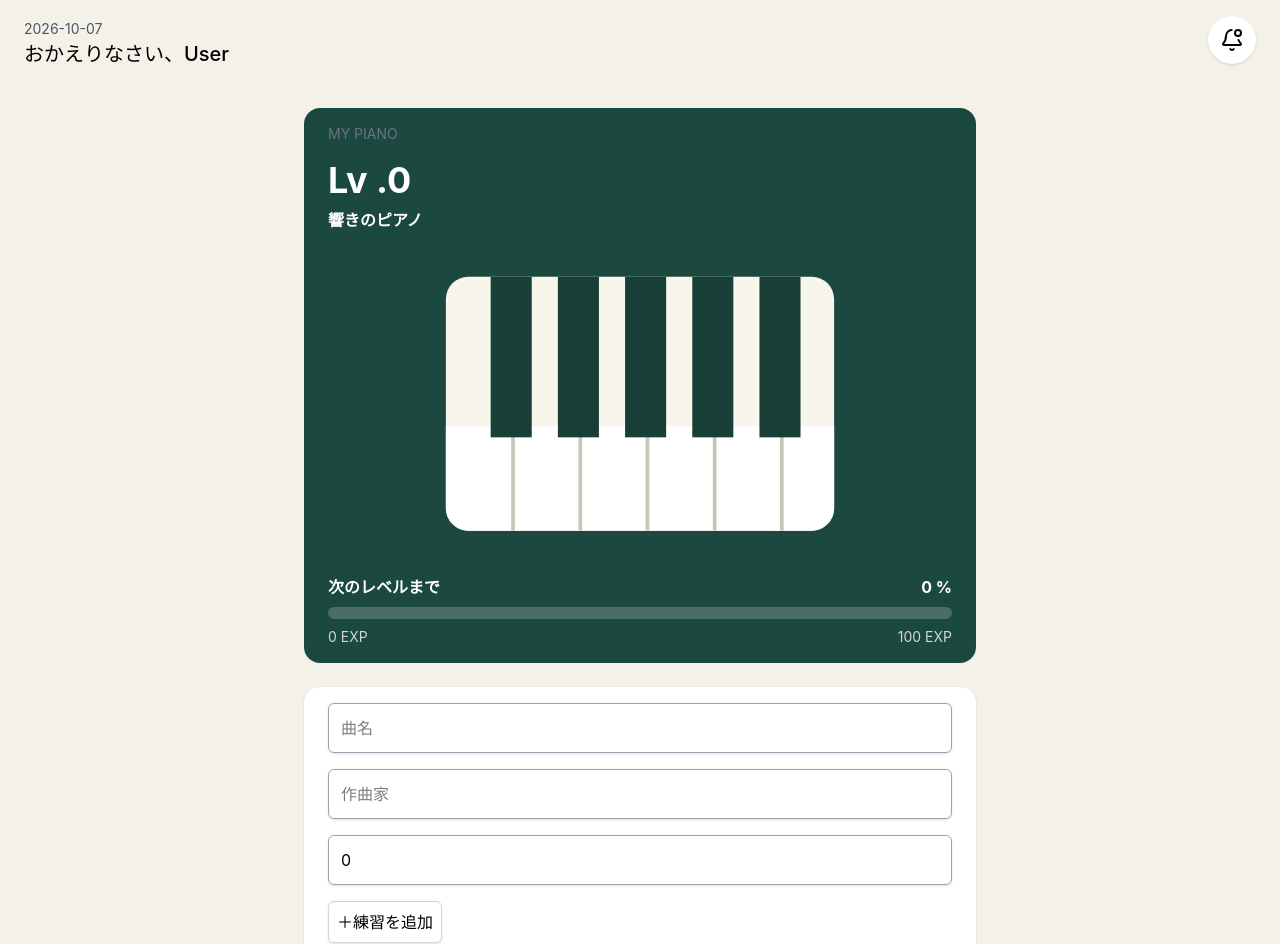
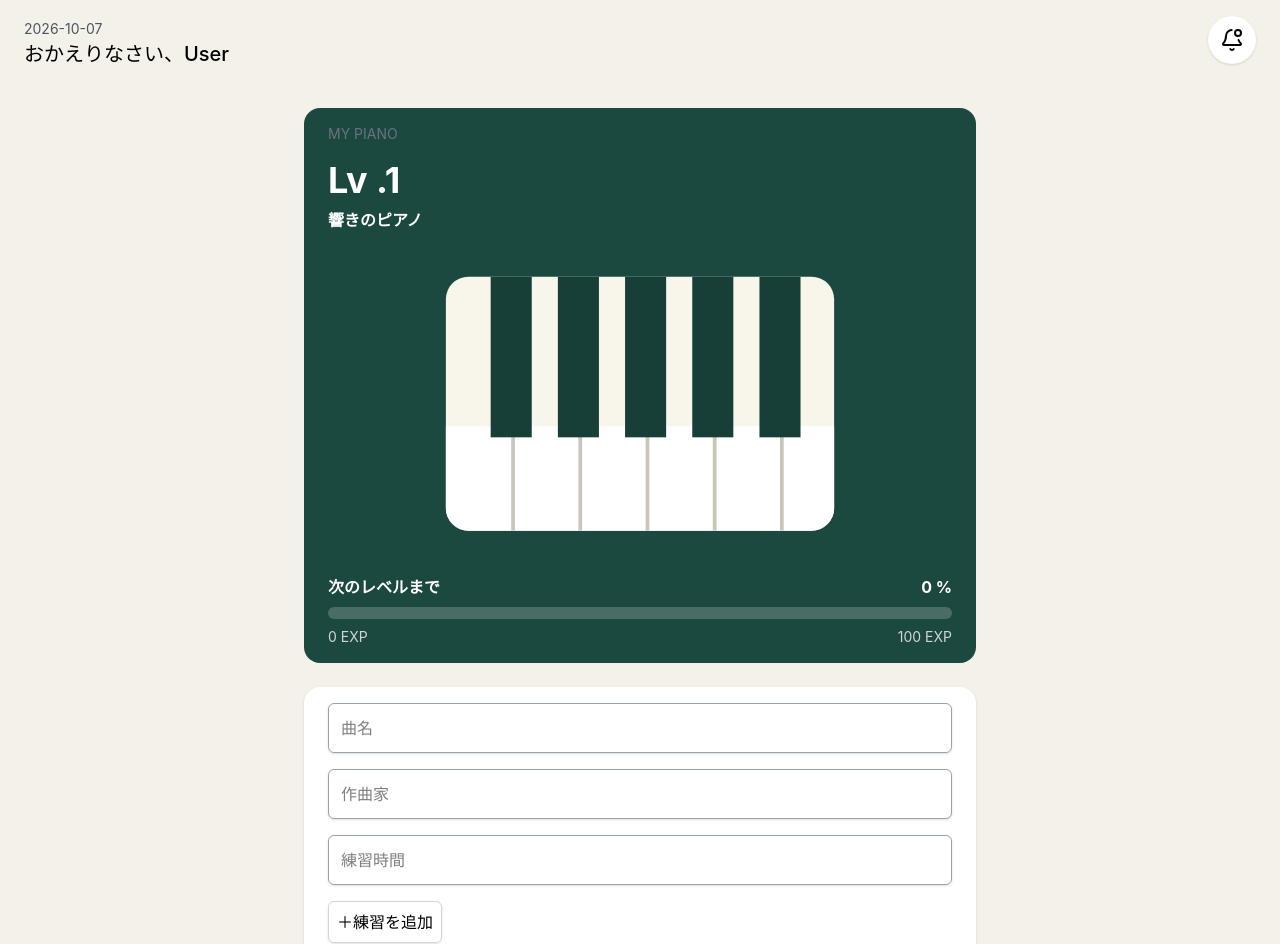
Before and after one commit to sako0515/pianote, a React (Vite) app: page / in a window 1280 px wide. Shown: the top 944 px of the page. Built offline with nearby package versions, Linux system fonts and the light colour scheme.

Commit message:
♻️ コードのリファクタリング

```diff
--- a/src/App.tsx
+++ b/src/App.tsx
@@ -2,56 +2,21 @@ import "./App.css";
 import { BellDot } from "lucide-react";
 import PianoArea from "./components/PianoArea";
 import PianoForm from "./components/PianoForm";
-import { useEffect, useState } from "react";
-import type { PracticeLog } from "./schemas/practice";
 import { toDateString } from "./lib/date";
 import { calclevelInfo, sumMinutes } from "./lib/exp";
+import { usePracticeLogs } from "./hooks/usePracticeLogs";
 
 function App() {
-  const [logs, setLogs] = useState<PracticeLog[]>(() => {
-    const storedLogs = localStorage.getItem("logs"); // return string | null;
-
-    if (storedLogs) {
-      return JSON.parse(storedLogs);
-    }
-    return [];
-  });
-  const [title, setTitle] = useState("");
-  const [author, setAuthor] = useState("");
-  const [practice, setPractice] = useState(0);
+  const { logs, addLog, removeLog } = usePracticeLogs();
 
   const today = toDateString();
   const todayLogs = logs.filter((log) => log.date === today);
   const todayTotal = sumMinutes(todayLogs);
   const levelInfo = calclevelInfo(sumMinutes(logs));
 
-  useEffect(() => {
-    localStorage.setItem("logs", JSON.stringify(logs));
-  }, [logs]);
-
   const handleDelete = (id: string) => {
-    if (!confirm("Sure?")) return;
-    const newLogs = logs.filter((log) => {
-      return log.id !== id;
-    });
-    setLogs(newLogs);
-  };
-
-  const handlePracticeSubmit = (
-    title: string,
-    author: string,
-    practice: number,
-  ) => {
-    setLogs([
-      ...logs,
-      {
-        id: crypto.randomUUID(),
-        title: title,
-        author: author,
-        practice: practice,
-        date: toDateString(),
-      },
-    ]);
+    if (!confirm("この記録を削除しますか？")) return;
+    removeLog(id);
   };
 
   return (
@@ -65,13 +30,7 @@ function App() {
       </header>
       <PianoArea {...levelInfo} />
       <PianoForm
-        title={title}
-        setTitle={setTitle}
-        author={author}
-        setAuthor={setAuthor}
-        practice={practice}
-        setPractice={setPractice}
-        onPracticeSubmit={handlePracticeSubmit}
+        onSubmit={addLog}
       />
       <main className="px-6 py-4  bg-white rounded-2xl w-full max-w-2xl mx-auto mt-6 shadow-sm">
         <div className="flex flex-col mb-4">
--- a/src/components/PianoForm.tsx
+++ b/src/components/PianoForm.tsx
@@ -1,33 +1,33 @@
+import { useState, type FormEvent } from "react";
+
 type PianoFormProps = {
-  title: string;
-  setTitle: (title: string) => void;
-  author: string;
-  setAuthor: (author: string) => void;
-  practice: number;
-  setPractice: (practice: number) => void;
-  onPracticeSubmit: (title: string, author: string, practice: number) => void;
+  onSubmit: (input: {
+    title: string;
+    author: string;
+    practice: number;
+  }) => void;
 };
 
-export default function PianoForm({
-  title,
-  setTitle,
-  author,
-  setAuthor,
-  practice,
-  setPractice,
-  onPracticeSubmit,
-}: PianoFormProps) {
-  const handleSubmit = (e: React.FormEvent<HTMLFormElement>) => {
+export default function PianoForm({ onSubmit }: PianoFormProps) {
+  const [title, setTitle] = useState("");
+  const [author, setAuthor] = useState("");
+  const [practice, setPractice] = useState("");
+
+  const minutes = Number(practice);
+  const isValid =
+    title.trim() !== "" &&
+    author.trim() !== "" &&
+    Number.isInteger(minutes) &&
+    minutes > 0;
+
+  const handleSubmit = (e: FormEvent<HTMLFormElement>) => {
     e.preventDefault();
 
-    const trimedTitle = title.trim();
-    const trimedAuthor = author.trim();
-
-    if (trimedTitle === "" || trimedAuthor === "") return;
-    onPracticeSubmit(trimedTitle, trimedAuthor, practice);
+    if (!isValid) return;
+    onSubmit({ title: title.trim(), author: author.trim(), practice: minutes });
     setTitle("");
     setAuthor("");
-    setPractice(0);
+    setPractice("");
   };
 
   return (
@@ -60,7 +60,7 @@ export default function PianoForm({
           placeholder="練習時間"
           className="mt-4 block border border-gray-400 rounded-md p-3 shadow-sm mr-2 w-full"
           value={practice}
-          onChange={(e) => setPractice(Number(e.target.value))}
+          onChange={(e) => setPractice(e.target.value)}
         />
       </label>
       <button className="mt-4 border border-gray-300 p-2 rounded-md shadow-sm cursor-pointer duration-300 hover:bg-gray-200 active:translate-y-0.5">
--- /dev/null
+++ b/src/hooks/usePracticeLogs.ts
@@ -0,0 +1,39 @@
+import { useEffect, useState } from "react";
+import { practiceLogsSchema, type PracticeLog } from "../schemas/practice";
+import { toDateString } from "../lib/date";
+
+const STORAGE_KEY = "logs";
+
+const loadLogs = (): PracticeLog[] => {
+  const raw = localStorage.getItem(STORAGE_KEY);
+  if (!raw) return [];
+
+  try {
+    const result = practiceLogsSchema.safeParse(JSON.parse(raw));
+    if (result.success) return result.data;
+  } catch {}
+
+  localStorage.setItem(`{STORAGE_KEY}_backup`, raw);
+  return [];
+};
+
+export const usePracticeLogs = () => {
+  const [logs, setLogs] = useState(loadLogs);
+
+  useEffect(() => {
+    localStorage.setItem(STORAGE_KEY, JSON.stringify(logs));
+  }, [logs]);
+
+  const addLog = (input: Omit<PracticeLog, "id" | "date">) => {
+    setLogs((prev) => [
+      ...prev,
+      { ...input, id: crypto.randomUUID(), date: toDateString() },
+    ]);
+  };
+
+  const removeLog = (id: string) => {
+    setLogs((prev) => prev.filter((log) => log.id !== id));
+  };
+
+  return { logs, addLog, removeLog };
+};
--- a/src/lib/exp.ts
+++ b/src/lib/exp.ts
@@ -3,7 +3,7 @@ export const EXP_PER_LEVEL = 100;
 export const calclevelInfo = (totalExp: number) => {
   const currentExp = totalExp % EXP_PER_LEVEL;
   return {
-    level: Math.floor(totalExp / EXP_PER_LEVEL),
+    level: Math.floor(totalExp / EXP_PER_LEVEL) + 1,
     currentExp,
     maxExp: EXP_PER_LEVEL,
     progress: (currentExp / EXP_PER_LEVEL) * 100,
```
Also changed, not shown: 1 other file (tests, documents, lock files or other folders).
